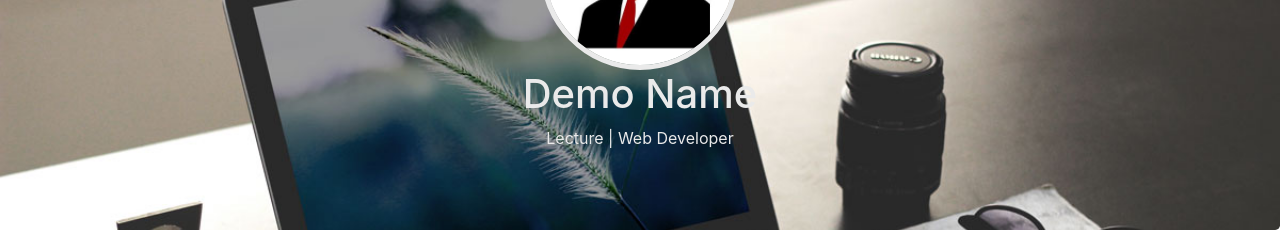
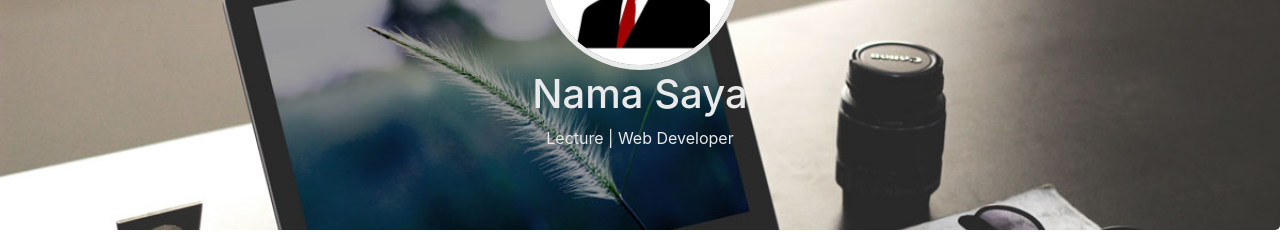
Before and after one commit to diyanhadi/portfolio, a plain HTML site: page index.html in a window 1280 px wide. Shown: the part 247-479 px from the top of the page. Drawn offline with nearby package versions, Linux system fonts and the light colour scheme.

Commit message:
mengubah judul nama

```diff
--- a/index.html
+++ b/index.html
@@ -60,7 +60,7 @@
     <!-- jumbotron -->
     <div class="jumbotron text-center">
       <img src="img/profile.jpg" class="img-circle" />
-      <h1>Demo Name</h1>
+      <h1>Nama Saya</h1>
       <p>Lecture | Web Developer</p>
     </div>
     <!-- akhir jumbotron -->
```
